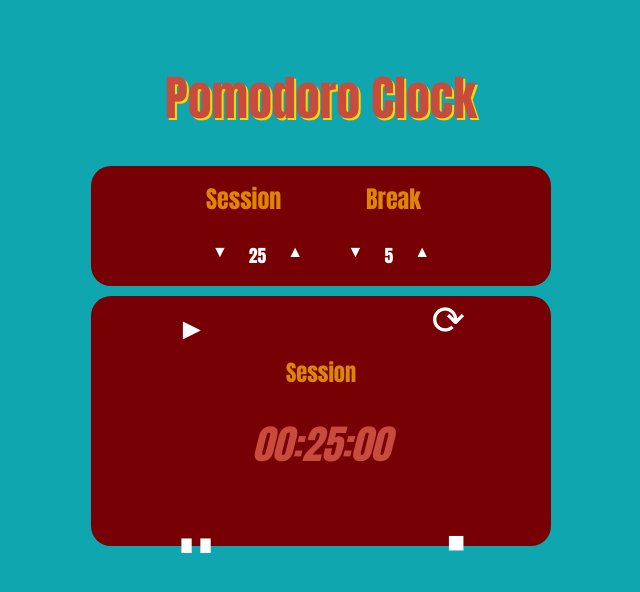
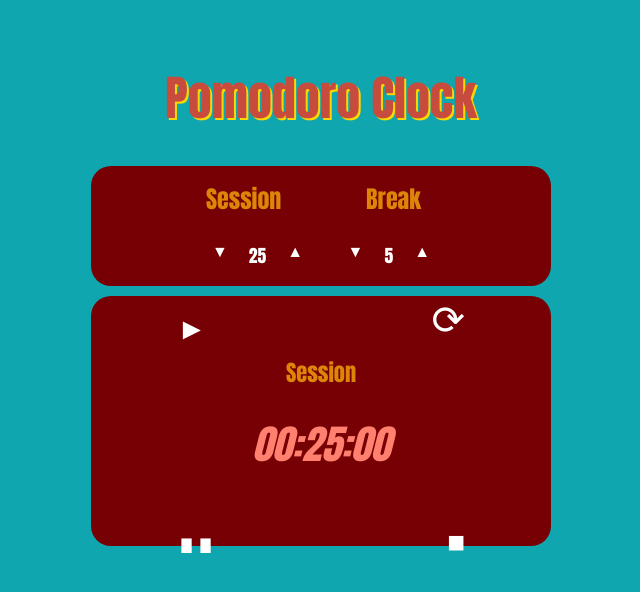
Before and after one commit to Ronalgio/pomodoro-clock, a plain HTML site: page index.html in a window 1280 px wide. Shown: the whole page, without its empty margins (319-959 px from the left). Drawn offline with Linux system fonts and the light colour scheme.

Commit message:
first version

```diff
--- a/style.css
+++ b/style.css
@@ -171,7 +171,7 @@ body{
    margin-bottom: 20px;
    font-family: Impact, Haettenschweiler, 'Arial Narrow Bold', sans-serif;
    font-size: 40px;
-   color: rgb(199, 76, 61);
+   color: rgb(255, 128, 111);
    font-style: oblique;
  }
 
```
